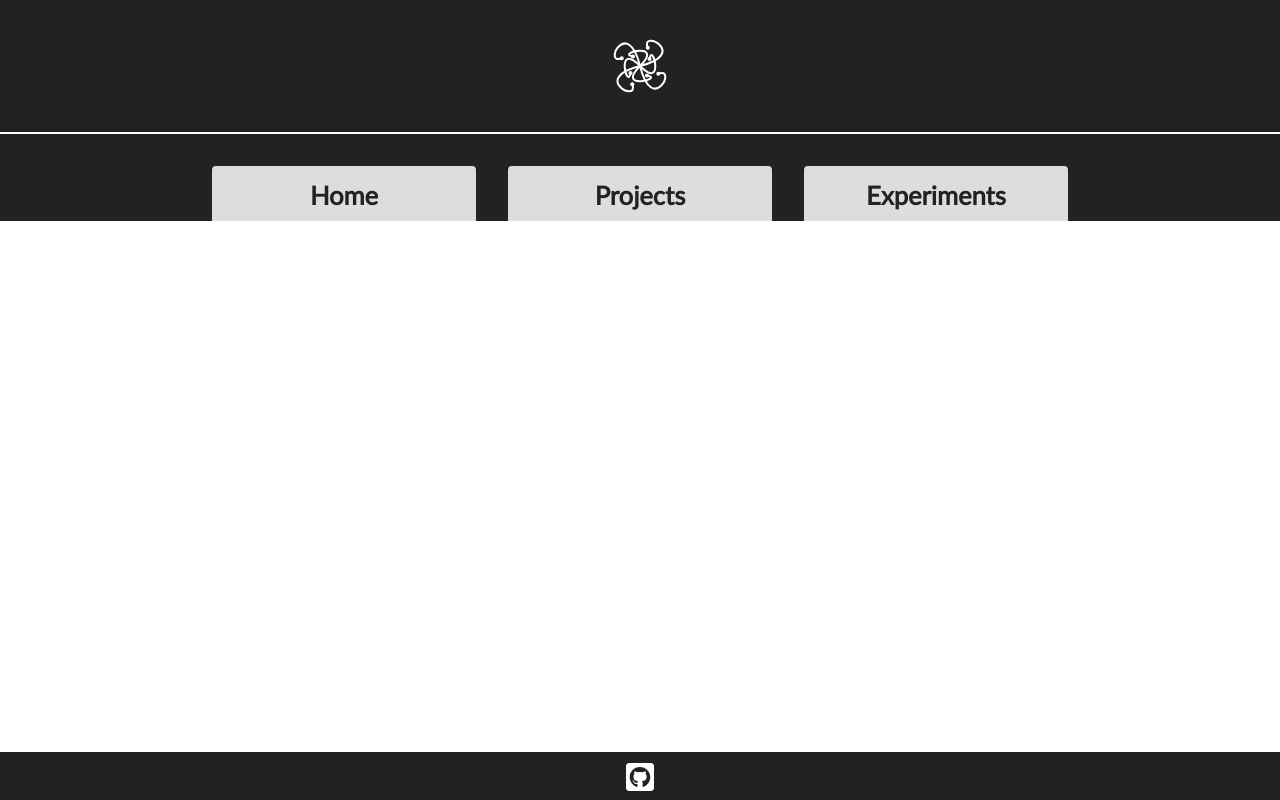
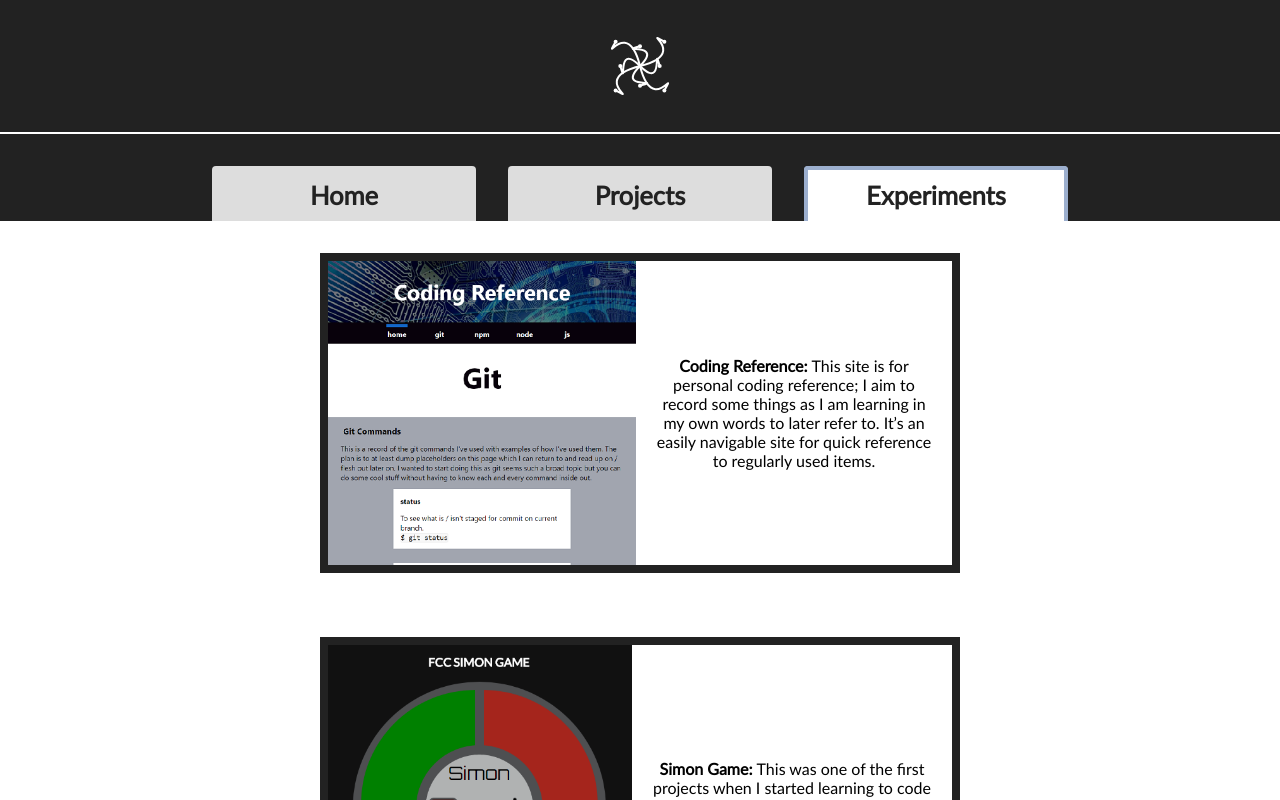
Before and after one commit to Hoppy1982/portfolio-v4, a React app: page /experiments in a window 1280 px wide. Shown: the top 800 px of the page. Built offline with nearby package versions, Linux system fonts and the light colour scheme.

Commit message:
sites changed to experiments in react-router / url

```diff
--- a/client/src/components/App.js
+++ b/client/src/components/App.js
@@ -21,7 +21,7 @@ import NotFound from './NotFound'
 import Header from './Header'
 import Footer from './Footer'
 import Home from './Home'
-import Sites from './Sites'
+import Experiments from './Experiments'
 import ProjectNavAndView from './ProjectNavAndView/ProjectNavAndView'
 
 
@@ -37,7 +37,7 @@ class App extends Component {
         <main>
           <Switch>
             <Route exact path='/home' component={Home} />
-            <Route exact path='/sites' component={Sites} />
+            <Route exact path='/experiments' component={Experiments} />
             <Route path='/projects' component={ProjectNavAndView} />
             <Route exact path='/' component={Home} />
           </Switch>
--- a/client/src/components/Sites.js
+++ b/client/src/components/Experiments.js
@@ -7,7 +7,7 @@ import thumbnail2DCarousel from '../images/2d-carousel-link.png'
 import thumbnailCalc from '../images/calculator-link.png'
 
 
-class Sites extends Component {
+class Experiments extends Component {
   render() {
     return(
       <section className={this.props.className}>
@@ -62,7 +62,7 @@ class Sites extends Component {
 }
 
 
-const StyledSites = styled(Sites)`
+const StyledExperiments = styled(Experiments)`
   ${commonStyles.defaultStyles}
 
   box-sizing: border-box;
@@ -145,4 +145,4 @@ const StyledSites = styled(Sites)`
 `
 
 
-export default StyledSites
+export default StyledExperiments
--- a/client/src/components/Nav.js
+++ b/client/src/components/Nav.js
@@ -11,7 +11,7 @@ class Nav extends Component {
       <nav className={this.props.className}>
         <NavLink to='/home' activeClassName='active' exact={true} className='navbar__link'>Home</NavLink>
         <NavLink to='/projects' activeClassName='active' className='navbar__link'>Projects</NavLink>
-        <NavLink to='/sites' activeClassName='active' className='navbar__link'>Experiments</NavLink>
+        <NavLink to='/experiments' activeClassName='active' className='navbar__link'>Experiments</NavLink>
       </nav>
     )
   }
```
